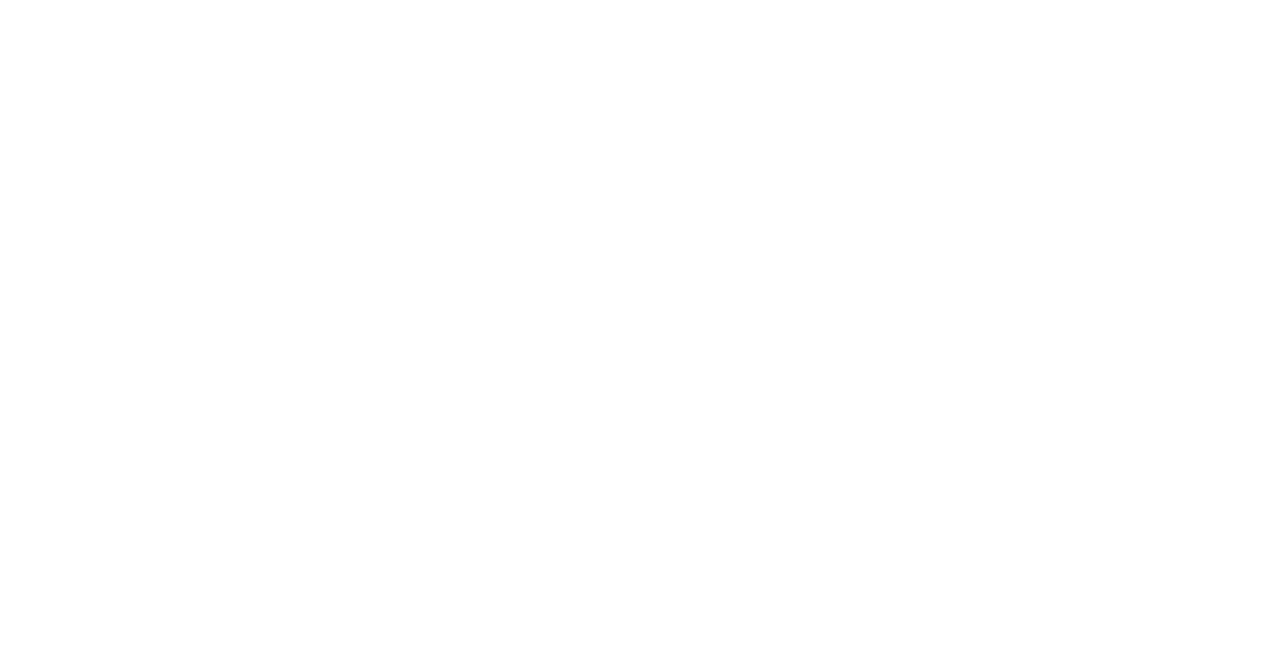
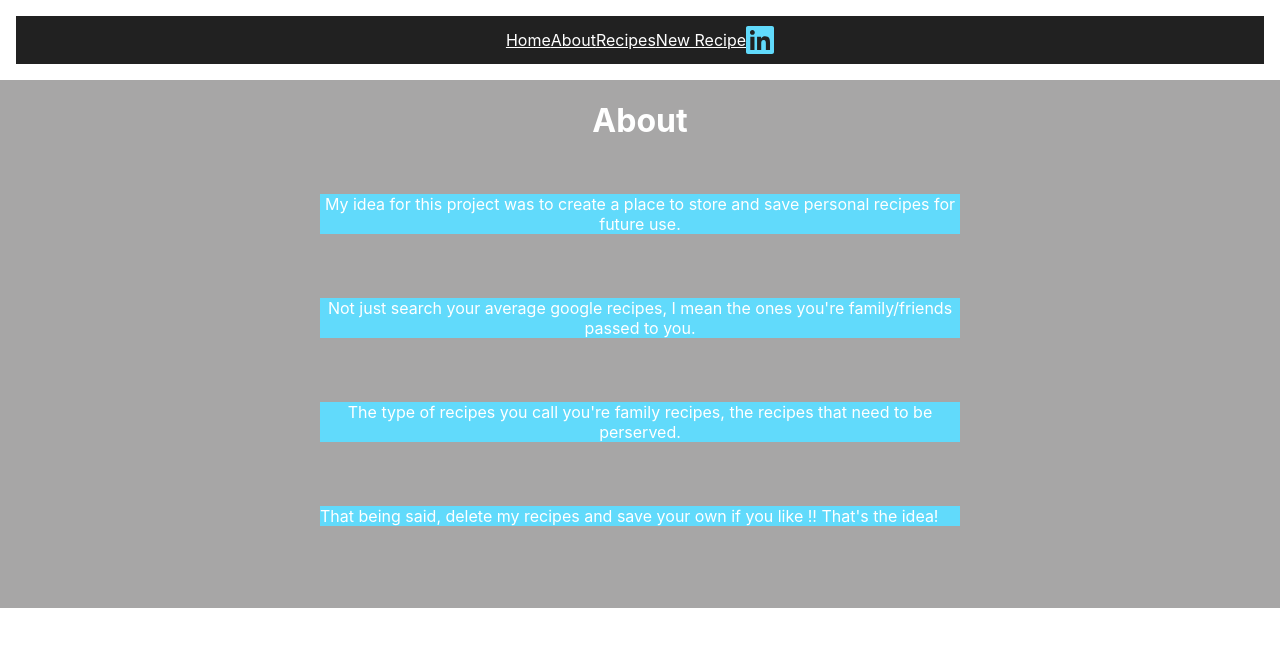
Before and after one commit to Neoj1sec142/Personal_Recipe, a React (Create React App) app in the folder client/personal-recipe-book/: page /About in a window 1280 px wide. Before the commit this address had no page. Shown: the top 646 px of the page. Built offline with nearby package versions, Linux system fonts and the light colour scheme.

Commit message:
got routes set up correctly in nav

```diff
--- a/client/personal-recipe-book/src/App.css
+++ b/client/personal-recipe-book/src/App.css
@@ -2,11 +2,42 @@
   text-align: center;
 }
 
+.nav-bar{
+  color: white;
+  background-color: #212121;
+  display: flex;
+  justify-content: center;
+  align-items: center;
+  height: 3em;
+  margin: 1em;
+}
+
+.nav-bar link{
+  border-radius: 2em;
+}
 
 @media (prefers-reduced-motion: no-preference) {
   .App-logo {
     animation: App-logo-spin infinite 20s linear;
   }
+}
+
+.About{
+  background-color: #a7a6a6;
+  color: white;
+  display: flex;
+  flex-direction: column;
+  justify-content: flex-start;
+  align-items: center;
+  height: 33em;
+}
+p{
+  display: flex;
+  text-align: center;
+  flex-direction: row;
+  width: 40em;
+  margin: 2em;
+  background-color: #61dafb;
 }
 
 .App-header {
@@ -53,8 +84,8 @@
 
 .recipeResults{
   display: block;
-  color: black;
-  background-color: grey;
+  color: rgb(248, 239, 239);
+  background-color: rgb(240, 231, 231);
   max-width: 300px;
   max-height: 380px;
   border-radius: 4px;
--- a/client/personal-recipe-book/src/App.js
+++ b/client/personal-recipe-book/src/App.js
@@ -1,6 +1,6 @@
 import './App.css';
 // import for main page
-import Footer from './components/Footer';
+
 import Nav from './components/Nav'
 import Main from './pages/Main'
 // imports for react hooks and axios
@@ -22,17 +22,17 @@
       </header>
       <main>
       <div className='AppMain'>
-        <Main />
+
         <Routes>
           <Route index element={<Main />} />
-          <Route path='./pages/About.js' element={<About />}  />
-          <Route path='./pages/Recipe.js' element={<Recipe  />} />
-          <Route path='/pages/ViewRecipes.js' element={<ViewRecipes />} />
+          <Route path='/About' element={<About />}  />
+          <Route path='./Recipe' element={<Recipe  />} />
+          <Route path='/ViewRecipes' element={<ViewRecipes />} />
         </Routes>
       </div>
       </main>
       <footer>
-        <Footer />
+
       </footer>
     </div>
   );
--- a/client/personal-recipe-book/src/components/Footer.js
+++ /dev/null
@@ -1,18 +0,0 @@
-import React from "react";
-import { FontAwesomeIcon } from "@fortawesome/react-fontawesome";
-import { faLinkedin } from "@fortawesome/free-brands-svg-icons";
-
-const Footer = () => {
-
-    return (
-    <div className="Footer">
-        <a href="https://www.linkedin.com/in/mark-harmon-805aa3232/"
-            className="linkedin"
-            target="_blank"
-            rel="noreferrer">
-        <FontAwesomeIcon icon={faLinkedin} size="2x" />
-        </a>
-    </div>
-    )
-}
-export default Footer
--- a/client/personal-recipe-book/src/components/Nav.js
+++ /dev/null
@@ -1,18 +0,0 @@
-import { Link } from 'react-router-dom'
-
-
-const Nav = () => {
-
-  return (
-    <header>
-      <nav>
-        <Link to='../pages/Main.js'>Home</Link>
-        <Link to='../pages/About.js'>About</Link>
-        <Link to='../pages/Recipe.js'>Recipes</Link>
-        <Link to='../pages/NewRecipe.js'>New Recipe</Link>
-      </nav>
-    </header>
-  )
-}
-
-export default Nav
--- /dev/null
+++ b/client/personal-recipe-book/src/components/Nav.jsx
@@ -0,0 +1,29 @@
+import { Link } from 'react-router-dom'
+import React from "react";
+import { FontAwesomeIcon } from "@fortawesome/react-fontawesome";
+import { faLinkedin } from "@fortawesome/free-brands-svg-icons";
+
+
+const Nav = () => {
+
+  return (
+    <header>
+      <div className='nav-bar'>
+        <Link to='/' style={{ color: '#FFFFFF' }} className='link'>Home</Link>
+        <Link to='/About' style={{ color: '#FFFFFF' }} className='link'>About</Link>
+        <Link to='/Recipe' style={{ color: '#FFFFFF' }} className='link'>Recipes</Link>
+        <Link to='/NewRecipe' style={{ color: '#FFFFFF' }} className='link'>New Recipe</Link>
+        <div className="Footer">
+          <a href="https://www.linkedin.com/in/mark-harmon-805aa3232/"
+            className="linkedin"
+            target="_blank"
+            rel="noreferrer">
+            <FontAwesomeIcon icon={faLinkedin} size="2x" />
+          </a>
+        </div>
+      </div>
+    </header>
+  )
+}
+
+export default Nav
--- a/client/personal-recipe-book/src/pages/Main.js
+++ b/client/personal-recipe-book/src/pages/Main.js
@@ -37,7 +37,7 @@
                 {/* <input type='text' placeholder="Search Recipes" onChange={handleSearchChange} /> */}
             <div className="recipeResults">
                 <h3>Recipes:</h3>
-                <Recipe />
+                {/* <Recipe />   */}
                     {/* {recipeResults.map((recipe) => (
 
 
```
